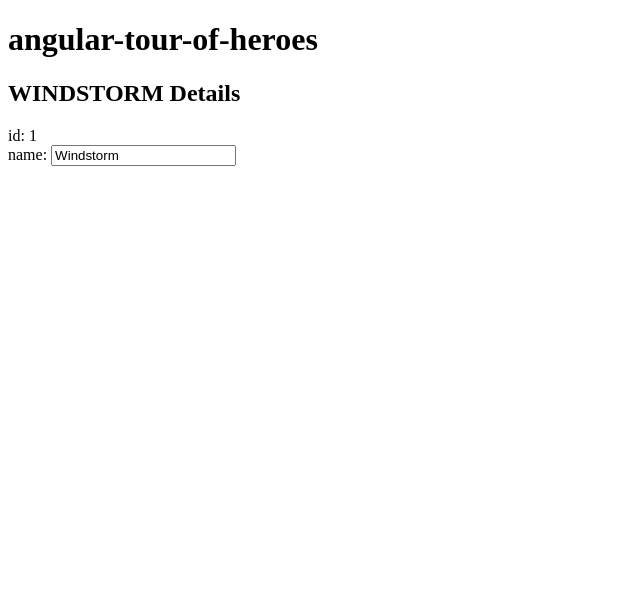
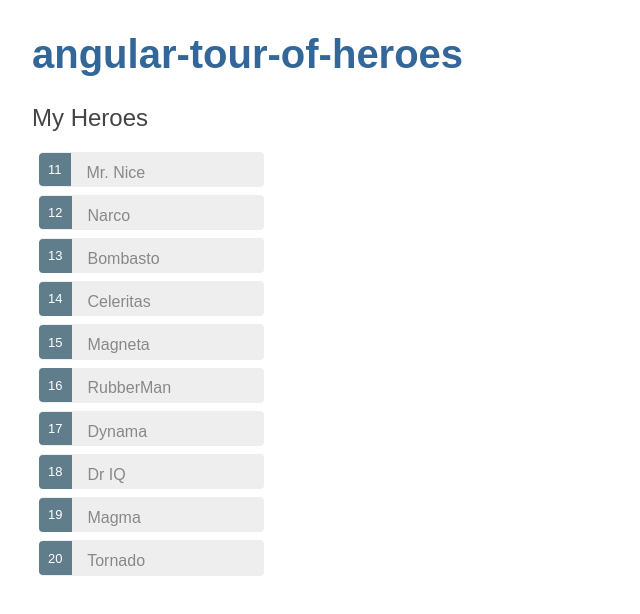
Before and after one commit to ChloeQiuFeelGood/angular, an Angular app: page / in a window 1280 px wide. Shown: the top 614 px of the page, without its empty margins (0-640 px from the left). Built offline with nearby package versions, Linux system fonts and the light colour scheme.

Commit message:
second class - learn click, ngFor and ngIf

```diff
--- a/src/app/hero.ts
+++ b/src/app/hero.ts
@@ -1,4 +1,4 @@
 export class Hero {
-    id: number;
-    name: string;
+  id: number;
+  name: string;
 }
--- a/src/app/heroes/heroes.component.css
+++ b/src/app/heroes/heroes.component.css
@@ -0,0 +1,54 @@
+/* HeroesComponent's private CSS styles */
+.selected {
+  background-color: #CFD8DC !important;
+  color: white;
+}
+
+.heroes {
+  margin: 0 0 2em 0;
+  list-style-type: none;
+  padding: 0;
+  width: 15em;
+}
+
+.heroes li {
+  cursor: pointer;
+  position: relative;
+  left: 0;
+  background-color: #EEE;
+  margin: .5em;
+  padding: .3em 0;
+  height: 1.6em;
+  border-radius: 4px;
+}
+
+.heroes li.selected:hover {
+  background-color: #BBD8DC !important;
+  color: white;
+}
+
+.heroes li:hover {
+  color: #607D8B;
+  background-color: #DDD;
+  left: .1em;
+}
+
+.heroes .text {
+  position: relative;
+  top: -3px;
+}
+
+.heroes .badge {
+  display: inline-block;
+  font-size: small;
+  color: white;
+  padding: 0.8em 0.7em 0 0.7em;
+  background-color: #607D8B;
+  line-height: 1em;
+  position: relative;
+  left: -1px;
+  top: -4px;
+  height: 1.8em;
+  margin-right: .8em;
+  border-radius: 4px 0 0 4px;
+}
--- a/src/app/heroes/heroes.component.html
+++ b/src/app/heroes/heroes.component.html
@@ -1,7 +1,16 @@
-<h2>{{hero.name | uppercase}} Details</h2>
-<div><span>id: </span>{{hero.id}}</div>
-<div>
-  <label>name:
-    <input [(ngModel)]="hero.name" placeholder="name">
-  </label>
+<h2>My Heroes</h2>
+<ul class="heroes">
+  <li *ngFor="let hero of heroes" (click)="onSelect(hero)" [class.selected]="hero === selectedHero">
+    <span class="badge">{{hero.id}}</span> {{hero.name}}
+  </li>
+</ul>
+
+<div *ngIf="selectedHero">
+  <h2>{{selectedHero.name | uppercase}} Details</h2>
+  <div><span>id: </span>{{selectedHero.id}}</div>
+  <div>
+    <label>name:
+      <input [(ngModel)]="selectedHero.name" placeholder="name">
+    </label>
+  </div>
 </div>
--- a/src/app/heroes/heroes.component.ts
+++ b/src/app/heroes/heroes.component.ts
@@ -1,5 +1,6 @@
 import { Component, OnInit } from '@angular/core';
 import { Hero } from '../hero';
+import { HEROES } from '../mock-heroes';
 
 @Component({
   selector: 'app-heroes',
@@ -7,10 +8,11 @@
   styleUrls: ['./heroes.component.css']
 })
 export class HeroesComponent implements OnInit {
-  hero: Hero = {
-    id: 1,
-    name: 'Windstorm'
-  };
+  heroes = HEROES;
+  selectedHero: Hero;
+  onSelect(hero: Hero): void {
+    this.selectedHero = hero;
+  }
 
   constructor() { }
 
--- /dev/null
+++ b/src/app/mock-heroes.ts
@@ -0,0 +1,14 @@
+import { Hero } from './hero';
+
+export const HEROES: Hero[] = [
+  { id: 11, name: 'Mr. Nice' },
+  { id: 12, name: 'Narco' },
+  { id: 13, name: 'Bombasto' },
+  { id: 14, name: 'Celeritas' },
+  { id: 15, name: 'Magneta' },
+  { id: 16, name: 'RubberMan' },
+  { id: 17, name: 'Dynama' },
+  { id: 18, name: 'Dr IQ' },
+  { id: 19, name: 'Magma' },
+  { id: 20, name: 'Tornado' }
+];
--- a/src/styles.css
+++ b/src/styles.css
@@ -1 +1,29 @@
-/* You can add global styles to this file, and also import other style files */
+/* Application-wide Styles */
+h1 {
+  color: #369;
+  font-family: Arial, Helvetica, sans-serif;
+  font-size: 250%;
+}
+
+h2,
+h3 {
+  color: #444;
+  font-family: Arial, Helvetica, sans-serif;
+  font-weight: lighter;
+}
+
+body {
+  margin: 2em;
+}
+
+body,
+input[text],
+button {
+  color: #888;
+  font-family: Cambria, Georgia;
+}
+
+/* everywhere else */
+* {
+  font-family: Arial, Helvetica, sans-serif;
+}
```
